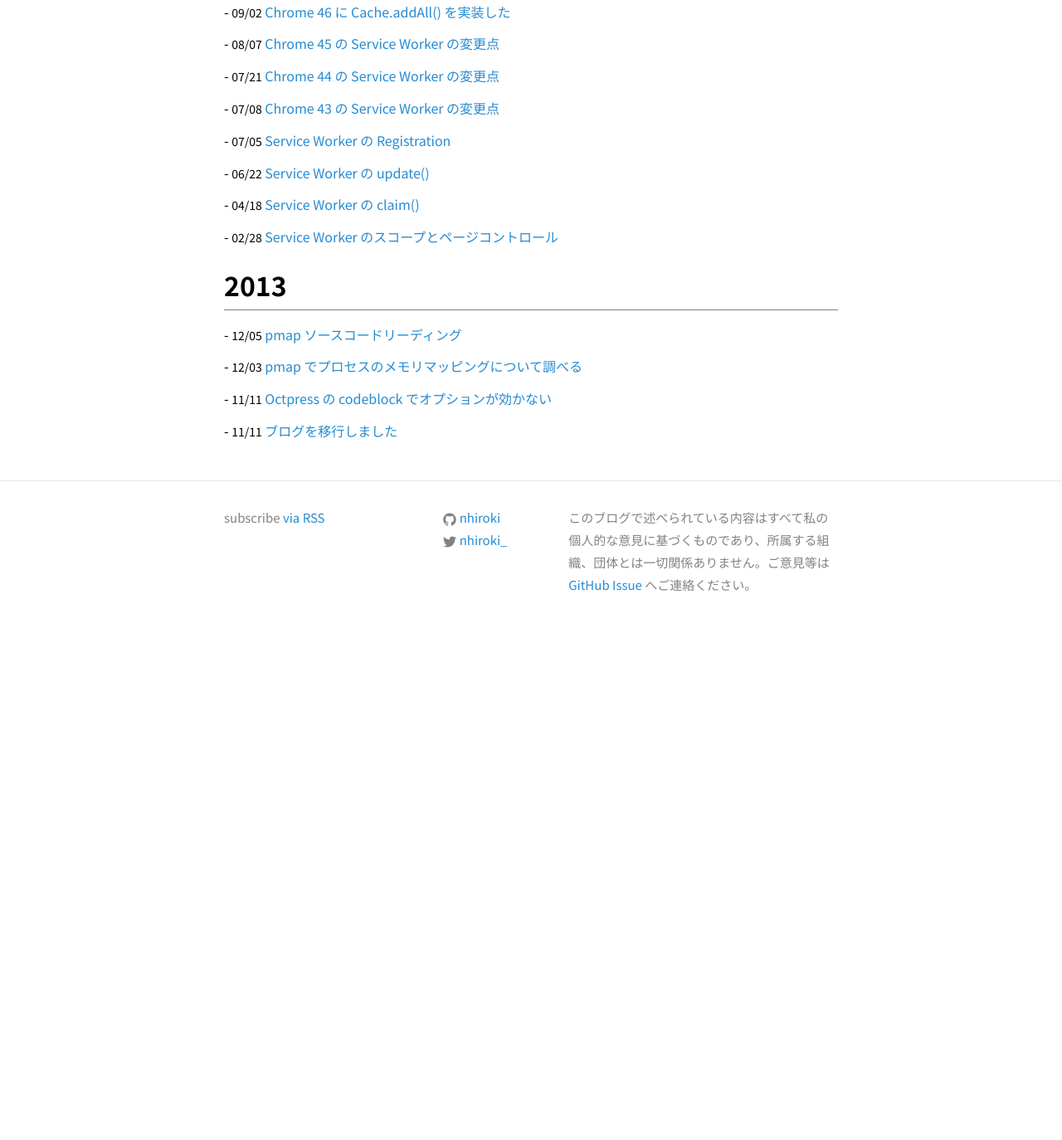
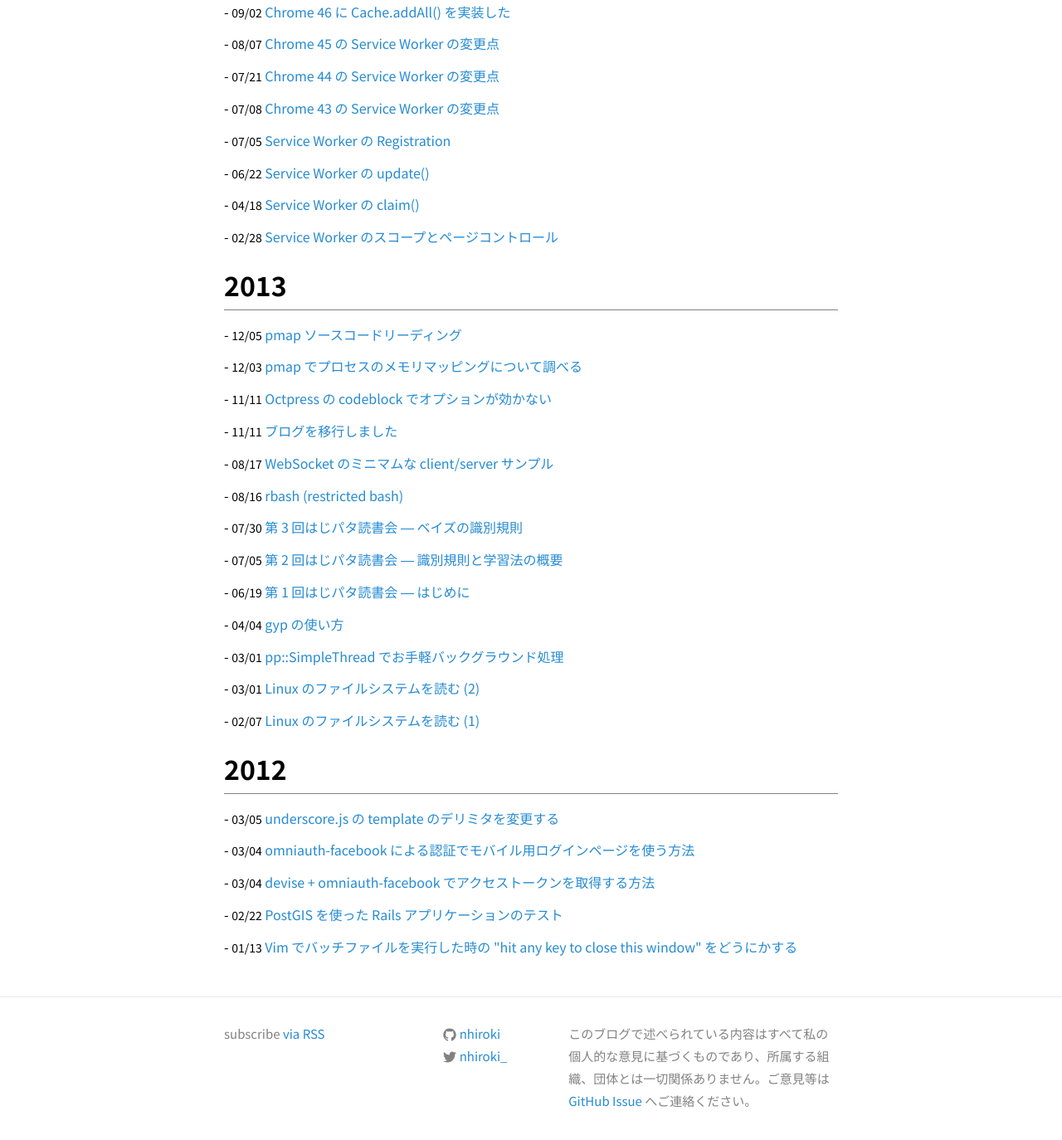
Before and after one commit to nhiroki/nhiroki.github.io, a Jekyll site: the page built from index.html, in a window 1280 px wide and 1400 px high, scrolled down 2443 px. Shown: the top 1374 px of the window at 83% size. Built offline with Jekyll 4.4.1, drawn with Linux system fonts in a browser that asks for light colours; before the commit the page ends 3221 px from its top, so only the background shows below that.

Commit message:
Import old blog articles (2012 - 2013)

````diff
--- a/_data/tags.yml
+++ b/_data/tags.yml
@@ -14,3 +14,5 @@
   name: paper
 web:
   name: web
+tool:
+  name: tool
--- /dev/null
+++ b/_posts/2012-01-31-vim.md
@@ -0,0 +1,25 @@
+---
+layout: post
+title: "Vim でバッチファイルを実行した時の \"hit any key to close this window\" をどうにかする"
+date: 2012-01-13 10:51:00 +09:00
+tags: tool
+image: /images/profile.png
+---
+
+Windows で GVim を使っている時にバッチファイルを叩きたくなることがあると思います。そんな時は
+
+`:!<command>`
+
+を叩きますが、これだとバッチファイル終了後に "hit any key to close this window" と書かれた DOS 窓が残ってしまいます。これを毎回手動で消すのは面倒くさいので自動的に閉じる方法を調べたところ、次のページが見つかりました。
+
+[Vim - General - hit any key to close this window](http://vim.1045645.n5.nabble.com/hit-any-key-to-close-this-window-td1166224.html "Vim - General - hit any key to close this window")
+
+やり方はまず下記のキーマップを登録し、
+
+`:noremap K :silent !{program} <c-r><c-w><cr>`
+
+次のようにコマンドを叩けば OK です。
+
+`:silent !<command>`
+
+キーマップは gvimrc とかに書いておくと良いんじゃないでしょうか。
--- /dev/null
+++ b/_posts/2012-02-22-rails-postgis.md
@@ -0,0 +1,52 @@
+---
+layout: post
+title: "PostGIS を使った Rails アプリケーションのテスト"
+date: 2012-02-22 14:34:00 +09:00
+tags: web
+image: /images/profile.png
+---
+
+PostGIS の位置情報カラムを使った Rails アプリケーションのテストを実行する時、次のようなエラーを表示して失敗してしまう (Rails 3.1.1, PostgreSQL 9.1.1, PostGIS 1.5.3)。
+
+```bash
+$ bundle exec rake test:functional
+rake aborted!
+PGError: ERROR:  関数addgeometrycolumn(unknown, unknown, integer, unknown,
+integer)は存在しません
+LINE 1: ...d_at" timestamp, "updated_at" timestamp) ; SELECT AddGeometr...
+```
+
+この原因は test 用の DB を構築する際に PostGIS 関連の関数がロードされないかららしい。そこで、db/schema.rb から test 用 DB を構築するのではなく、development 用 DB のスキーマをダンプした SQL から構築するようにする。
+
+SQL で test 用 DB を構築するには config/environments/test.rb を次のように修正する (コメントを読むと PostGIS に限らず DB 固有のカラム型を使う場合は SQL を使えと書いてある)。
+
+```bash
+$ vim config/environments/test.rb
+   # Use SQL instead of Active Record's schema dumper when creating the test
+database.
+   # This is necessary if your schema can't be completely dumped by the schema
+dumper,
+   # like if you have constraints or database-specific column types
+   # config.active_record.schema_format = :sql
+   config.active_record.schema_format = :sql      (<= コメントを外す)
+```
+
+あとはテストを実行すれば OK。
+
+```bash
+$ bundle exec rake test:functionals RAILS_ENV=test
+```
+
+テスト実行中に development 用 DB のスキーマを複製した db/test_structure.sql が生成され、これをもとに test 用 DB が生成される。
+
+# 追記 (2012/02/22)
+
+db/test_structure.sql が生成されない場合は、
+
+```bash
+$ bundle exec rake db:test:clone_structure
+$ mv development_structure.sql test_structure.sql
+$ bundle exec rake test:functionals RAILS_ENV=test
+```
+
+とすれば大丈夫そう。
--- /dev/null
+++ b/_posts/2012-03-04-devise-omniauth-facebook.md
@@ -0,0 +1,30 @@
+---
+layout: post
+title: "devise + omniauth-facebook でアクセストークンを取得する方法"
+date: 2012-03-04 18:02:00 +09:00
+tags: web
+image: /images/profile.png
+---
+
+Facebook に devise + omniauth-facebook で OAuth2 認証した時のアクセストークンの取得方法を備忘録がてらメモ。環境は Rails 3.1.1, devise 1.5.2, omniauth-facebook 1.1.0。
+
+アクセストークンはコールバックアクションで取得できる。[OmniAuth  Overview · plataformatec/devise Wiki](https://github.com/plataformatec/devise/wiki/OmniAuth:-Overview "OmniAuth Overview · plataformate/deise Wiki") のインストラクションに従っているなら、RAILS_ROOT/app/controllers/user/omniauth_callbacks_controller.rb 内の `request.env["omniauth.auth"].credentials.token` がそれ。
+
+```ruby
+class User::OmniauthCallbacksController < Devise::OmniauthCallbacksController
+  def facebook
+    # You need to implement the method below in your model
+    @user = User.find_for_facebook_oauth(request.env["omniauth.auth"], current_user)
+
+    if @user.persisted?
+      flash[:notice] = I18n.t "devise.omniauth_callbacks.success", :kind => "Facebook"
+      sign_in_and_redirect @user, :event => :authentication
+    else
+      session["devise.facebook_data"] = request.env["omniauth.auth"]
+      redirect_to new_user_registration_url
+    end
+  end
+end
+```
+
+`User.find_for_facebook_oauth` 内で保存して、Facebook API を叩く時に使う。なお、API を叩く時は fb_graph を使ってます。
--- /dev/null
+++ b/_posts/2012-03-04-omniauth-facebook.md
@@ -0,0 +1,23 @@
+---
+layout: post
+title: "omniauth-facebook による認証でモバイル用ログインページを使う方法"
+date: 2012-03-04 18:19:00 +09:00
+tags: web
+image: /images/profile.png
+---
+
+omniauth-facebook を使って OAuth2 認証をするときに Facebook のログインページをモバイル用にする方法 (デフォルトだと PC 用の大きなログイン画面になる)。環境は Rails 3.1.1, devise 1.5.2, omniauth-facebook 1.1.0。
+
+変更する方法は簡単。認証ページへのリンクに display パラメータを与えれば OK。例えば,
+
+```html
+<a href="/auth/facebook">Login with Facebook</a>
+```
+
+の場合は、
+
+```html
+<a href="/auth/facebook?display=touch">Login with Facebook</a>
+```
+
+にする。display の他の値は [Dialoge Overview - facebook DEVELOPERS](http://developers.facebook.com/docs/reference/dialogs/#display "Dialoge Overview - facebook DEVELOPERS") に載っている (page, popup, iframe, touch, wap がある)。
--- /dev/null
+++ b/_posts/2012-03-05-undescore-js.md
@@ -0,0 +1,18 @@
+---
+layout: post
+title: "underscore.js の template のデリミタを変更する"
+date: 2012-03-05 05:30:00 +09:00
+tags: web
+image: /images/profile.png
+---
+
+注) この記事は [Rails with Underscore.js Templates](http://stackoverflow.com/questions/7514922/rails-with-underscore-js-templates "Rails with Underscore.js Templates") の内容を日本語で要約したものです。
+
+underscore.js を rails で使うと、template のデリミタ `<%= hoge =>` が erb のそれとかぶってしまいうまく動かない。そこで、template で使うデリミタを別のものに変更する。例えば、`{% raw %}{{= hoge }}{% endraw %}` に変更する場合は、あらかじめ次のコードを実行させる。
+
+```js
+_.templateSettings = {
+    interpolate: /\{\{\=(.+?)\}\}/g,
+    evaluate: /\{\{(.+?)\}\}/g
+};
+```
--- /dev/null
+++ b/_posts/2013-02-07-linux-fs-reading1.md
@@ -0,0 +1,37 @@
+---
+layout: post
+title: "Linux のファイルシステムを読む (1)"
+date: 2013-02-07 00:06:00 +09:00
+tags: linux codereading
+image: /images/profile.png
+---
+
+ずっと気になっていた Linux のファイルシステムのコードを読み始めることにした。カーネルのコードなんてまともに読んだことがないので、ちょっとずつ頑張る。
+
+Linux のコードベースでファイルシステム関係のものが入っているのは多分 linux/fs。このディレクトリにファイルシステム共通のコードがいて、その下位ディレクトリに各ファイルシステム特有のコードが入っているのかな？
+
+```bash
+$ tree linux/fs/ext2
+linux/fs/ext2/
+├── Kconfig
+├── Makefile
+├── acl.c
+├── acl.h
+├── balloc.c
+├── dir.c
+├── ext2.h
+├── file.c
+├── ialloc.c
+├── inode.c
+├── ioctl.c
+├── namei.c
+├── super.c
+├── symlink.c
+├── xattr.c
+├── xattr.h
+├── xattr_security.c
+├── xattr_trusted.c
+├── xattr_user.c
+├── xip.c
+└── xip.h
+```
--- /dev/null
+++ b/_posts/2013-03-01-linux-fs-reading2.md
@@ -0,0 +1,62 @@
+---
+layout: post
+title: "Linux のファイルシステムを読む (2)"
+date: 2013-03-01 01:30:00 +09:00
+tags: linux codereading
+image: /images/profile.png
+---
+
+"ソースコードを読むときは中心的なデータ構造から眺めるべし" と昔何かで教わったので、ファイルシステムの中心的なデータである inode 情報を眺めてみる。
+
+```c
+// linux/fs/ext2/ext2.h
+/*
+ * Structure of an inode on the disk
+ */
+struct ext2_inode {
+    __le16  i_mode;     /* File mode */
+    __le16  i_uid;      /* Low 16 bits of Owner Uid */
+    __le32  i_size;     /* Size in bytes */
+    __le32  i_atime;    /* Access time */
+    __le32  i_ctime;    /* Creation time */
+    __le32  i_mtime;    /* Modification time */
+    __le32  i_dtime;    /* Deletion Time */
+    __le16  i_gid;      /* Low 16 bits of Group Id */
+    __le16  i_links_count;  /* Links count */
+    __le32  i_blocks;   /* Blocks count */
+    __le32  i_flags;    /* File flags */
+...
+}
+
+/*
+ * second extended file system inode data in memory
+ */
+struct ext2_inode_info {
+    __le32  i_data[15];
+    __u32   i_flags;
+    __u32   i_faddr;
+    __u8    i_frag_no;
+    __u8    i_frag_size;
+    __u16   i_state;
+    __u32   i_file_acl;
+    __u32   i_dir_acl;
+    __u32   i_dtime;
+...
+}
+```
+
+メンバの詳細は追々見ていくとして、どうやら inode はディスク上の形式とメモリ上の形式の二種類があるらしく、両者の構造はだいぶ違う。頻繁に読み書きするものはメモリに置いておいて、あとはディスクに書き出しておくということなんだろう。
+
+ちなみに `__u32` は "unsigned 32bit"、`__le16` は "little endian 16bit" を意味し、次のように定義されている。
+
+```c
+// linux/include/uapi/linux/types.h
+typedef __u16 __bitwise __le16;
+typedef __u16 __bitwise __be16;
+typedef __u32 __bitwise __le32;
+typedef __u32 __bitwise __be32;
+typedef __u64 __bitwise __le64;
+typedef __u64 __bitwise __be64;
+```
+
+`__bitwise` は sparse と呼ばれる静的コード解析ツールのためのアノテーションで、endian をごちゃ混ぜにしないように指定するものらしい ([Sparse (Wikipedia)](http://en.wikipedia.org/wiki/Sparse "Sparse (Wikipedia)"))。
--- /dev/null
+++ b/_posts/2013-03-01-simple-thread.md
@@ -0,0 +1,27 @@
+---
+layout: post
+title: "pp::SimpleThread でお手軽バックグラウンド処理"
+date: 2013-03-01 21:43:00 +09:00
+categories: web
+image: /images/profile.png
+---
+
+Native Client の話。Pepper API の version は 25 です。
+
+Pepper API には pp::SimpleThread というユーティリティーがあって、これがちょろっとバックグラウンドスレッドを使いたい時に便利なので紹介。
+
+pp::SimpleThread[^1] は pthread/Windows thread をラップし、その上で pp::MessageLoop[^2] を走らせることができるユーティリティーです。pp::SimpleThread のインスタンスを作って、pp::MessageLoop に PostWork() でタスクを投げれば、それを別スレッドで実行してくれます。
+
+使い方は簡単。
+
+```cpp
+pp::SimpleThread thread = new pp::SimpleThread(instance);
+thread->message_loop()->PostWork(task);
+```
+
+これで task がバックグラウンドスレッドで実行されます。
+
+NaCl module のメインスレッドでは blocking 処理を行えないので、Pepper API を叩くときは (1) asynchronous callback を渡して非同期に処理するか (callback 関数がずらずら・・・)、もしくは (2) 別スレッドで blocking callback で待つ (スレッド作るのめんどくさい・・・) 必要がありますが、pp::SimpleThread を使えば (2) の処理が手軽に書けます。
+
+[^1]: ppapi/utility/threading/simple_thread.h
+[^2]: [pp::MessageLoop Class Reference](https://developers.google.com/native-client/pepper25/peppercpp/classpp_1_1_message_loop "pp::MessageLoop Class Reference")
--- /dev/null
+++ b/_posts/2013-04-04-gyp.md
@@ -0,0 +1,62 @@
+---
+layout: post
+title: "gyp の使い方"
+date: 2013-04-04 01:33:00 +09:00
+tags: tool
+image: /images/profile.png
+---
+
+備忘録用に [gyp (generate your project)](https://code.google.com/p/gyp/ "gyp (generate yourprojects)") のミニマムな使い方をメモ。
+
+まず適当なプログラムを書く。
+
+```cpp
+// hello.cc
+#include <iostream>
+
+int main() {
+  std::cout << "Hello, gyp!" << std::endl;
+  return 0;
+}
+```
+
+gyp をインストールする。Ubuntu 12.04 なら次のようにインストールできる。
+
+```bash
+$ sudo apt-get install gyp
+```
+
+hello.gyp を書く。
+
+```js
+{
+  'targets': [
+    {
+      'target_name': 'hello',
+      'type': 'executable',
+      'sources': [
+        'hello.cc',
+      ],
+    },
+  ],
+}
+```
+
+次のコマンドを叩くと Makefile が生成される。src directory を指定するために depth オプションが必要。無いとエラーを吐く。
+
+```bash
+$ gyp hello.gyp --depth=.
+```
+
+完成した Makefile を使って make する。コンパイル成果物が ./out/Default/ 以下に出力される。
+
+```bash
+$ make
+  CXX(target) out/Default/obj.target/hello/hello.o
+  LINK(target) out/Default/hello
+  LINK(target) out/Default/hello: Finished
+$ ./out/Default/hello
+Hello, gyp!
+```
+
+*.gyp に書けるパラメータはこちらを参照: [GypLanguageSpecification](https://code.google.com/p/gyp/wiki/GypLanguageSpecification "GypLanguageSpecification")
--- /dev/null
+++ b/_posts/2013-06-19-event-hajipata1.md
@@ -0,0 +1,108 @@
+---
+layout: post
+title: "第 1 回はじパタ読書会 ― はじめに"
+date: 2013-06-19 01:54:00 +09:00
+tags: event
+image: /images/profile.png
+---
+
+**見聞きした内容をひたすらメモしたものです。間違い等あったらコメント欄にお願いします。**
+
+この読書会について: [http://atnd.org/events/40245](http://atnd.org/events/40245 "http://atnd.org/events/40245")
+
+# 第一章発表 (Prunus1350 さん)
+
+[発表資料 (Prunus1350さん)](http://www.slideshare.net/Prunus1350/1-23146712 "発表資料 (Prunus1350さん)") (資料を見てもらった方が正確です)
+
+勉強会発足の経緯 -> オライリー本の勉強会
+
+- オープンソースで学ぶ社会ネットワーク分析――ソーシャルWebの「つながり」を見つけ出す
+- 集合知プログラミング
+
+## 1.1 パターン認識とは
+"対象の特徴量から対象が属するカテゴリを推測する方法"
+パターン認識 (Rで学ぶデータサイエンス 5) より
+
+硬貨の例
+
+- 識別対象
+- 特徴抽出
+  - 特徴量: サイズ、重さ、透磁率、・・・
+  - 特徴ベクトル: 特徴量をベクトルにしたもの
+- 識別規則 (10yen, 50yen, 100yen, ..., 識別不能)
+
+識別対象は多岐に渡る
+
+特徴ベクトルの形になれば、同じ識別規則が様々な識別対象に使える
+
+## 1.2 特徴の型
+
+観測された特徴
+
+- 定性的特徴 (非数値データ)
+  - 名義尺度 (分類のための単なる名前)
+  - 順序尺度 (順序関係を表す)
+- 定量的特徴 (数値データ)
+  - 比例尺度 (原点が定まっており、比率が意味を持つ)
+  - 間隔尺度 (一定の単位で量られた量、量間の比が意味を持たない)
+
+## 例題 1.1
+
+符号化: 定性的な特徴を計算機上で扱うために符号化を行う
+
+- 2 クラス: 0,1
+- 多クラス: (0,1,0,0,0)^T
+
+## 1.3 特徴ベクトル空間と次元の呪い
+
+特徴数が d 個あれば、特徴ベクトルは d 次元線形空間を張る
+
+(例) 手書き文字認識 (kaggle)
+
+28x28 = 784 個の画素値。各画素が256階調のグレースケール。784 次元のベクトル空間の各軸が 256 段階を持つ...
+
+次元の呪い
+
+## 例題 1.2
+
+超立方体
+
+解説がよく分からん -> 次元を落として考えてみよう！
+
+## 章末 1.1
+
+指紋の種類: 渦状紋、蹄状紋、弓状紋 (http://ja.wikipedia.org/wiki/%E6%8C%87%E7%B4%8B)
+
+枝分かれなども特徴として使える
+
+## 章末 1.2
+
+次元を落として考えてみる
+
+# パターン認識 (Rで学ぶデータサイエンス 5)　第1章「判別能力の評価」 (kenchan0130_aki さん)
+
+判別能力の評価
+
+判別問題: 入力された特徴量 x からラベル y を予測する問題
+
+ラベル y を返す判別器 F(x) の予測精度を評価したい
+
+指標
+
+- 誤り率
+  - 訓練誤差: 学習データに対する誤り率
+  - 予測誤差: 未知のテストデータに対する誤り率
+- 損失行列による評価
+- 交差検証法による予測精度の推定
+  - 学習データを２つに分けて、一方で判別器を推定
+  - 他方でその精度を評価し、予測誤差を推定
+    - k-交差検証法: これを k 分割繰り返す方法
+- 陽性率、偽陽性率、ROC曲線、AUC
+  - 陽性率 -> 第一種の過誤
+  - 偽陽性率 -> 第二種の過誤 (こっちはヤバイやつ)
+  - 偽陽性率をある一定の値以下に抑えた時の陽性率を最大化する判別器を採択
+  - AUC: ROC曲線下の面積。分類器の性能の良さを表す
+- 適合率、再現率、F値
+  - 適合率: 検索結果内に実際に目的の情報を含んでいるページの割合
+  - 再現率: 目的の情報を含んでいるページ全体の中での正しい検索結果の割合
+- F値: 検索結果の過不足の無さ
--- /dev/null
+++ b/_posts/2013-07-05-event-hajipata2.md
@@ -0,0 +1,59 @@
+---
+layout: post
+title: "第 2 回はじパタ読書会 ― 識別規則と学習法の概要"
+date: 2013-07-05 11:24:00 +09:00
+tags: event
+image: /images/profile.png
+---
+
+第 2 回「はじめてのパターン認識」読書会に参加してきました。
+
+**この読書会について**: [http://atnd.org/events/40743](http://atnd.org/events/40743 "http://atnd.org/events/40743")
+
+参加者の多くは研究や仕事でパターン認識を使われているようで、現場での事例などを交えながら分かりやすく説明してくれてとてもためになります。逆に未学習者はしっかりと教科書を予習して、分からないところを洗い出しておくことが大事そうです。(私は超初学者です)
+
+さてさて、今回やった第二章は識別規則と学習法の概要が紹介されていて、様々な用語や手法が登場します。各項目の説明はそれなりに分かったつもりになれたのですが、一読しただけでは全体像が把握できなかったので、改めてざっくりと整理してみました。
+
+("はじめてのパターン認識" の第 1 版を参考にしています。)
+
+## 識別規則の構成法
+
+入力データ x からクラス Ci への写像を **識別規則** という。識別規則は関数 y=f(x) を用いて表現する。実際には写像の性質を決めるパラメータ w を付加した y=f(x; w) となるらしい。
+
+識別規則を構成する方法は主に次の 4 つがある。
+
+- **事後確率による方法**: ベイズの最大事後確率、など
+- **距離による方法**: 最近傍法、など
+- **関数値による方法**: パーセプトロン型学習回路、サポートベクトルマシン、など
+- **決定木による方法**: 決定木
+
+学習の目的は、入力データが正しいクラスに対応する関数値を出すように、パラメータ w を決めること。
+
+## 学習の方法
+
+**教師あり学習**、**教師なし学習**。**半教師あり学習**というものもあるらしい。
+
+## データの分割方法
+
+データを学習用とテスト用に分割する方法 (交差確認法とブートストラップ法を理解しておけば、とりあえず「はじパタ読んだよ」と言える、らしい)。
+
+1. **ホールドアウト法 (holdout 法)**
+2. **交差確認法 (cross validation 法)**
+3. **一つ抜き法 (leave-one-out 法)**
+4. **ブートストラップ法 (bootstrap 法)**
+
+## モデル選択
+
+モデル選択とは誤り率が小さくなるようなパラメータ w を選択する方法のこと ("モデル" という言葉が何を指すのかがいまいちよく分かってない・・・。あと "統計モデル" というものも分かっていない。)。
+
+モデル選択のための代表的な手法としては次の 3 つがある。
+
+- **赤池の情報量基準 (AIC: Akaike Information Criterion)**
+- **ベイズ情報量基準 (BIC: Bayesian Information Criterion)**
+- **最小距離基準 (MDL: Minimum Distance Length)**
+
+AIC の場合、算出された値が最も小さいモデルを選択すると良いことが多いらしい。他の手法については気が向いたら調べる。
+
+## まとめ
+
+次回も楽しみです！
--- /dev/null
+++ b/_posts/2013-07-30-event-hajipata3.md
@@ -0,0 +1,17 @@
+---
+layout: post
+title: "第 3 回はじパタ読書会 ― ベイズの識別規則"
+date: 2013-07-30 12:26:00 +09:00
+tags: event
+image: /images/profile.png
+---
+
+すっかり遅くなりましたが、第 3 回「はじめてのパターン認識」読書会に参加してきました。
+
+**この読書会について**: [http://atnd.org/events/41119](http://atnd.org/events/41119 "http://atnd.org/events/41119")
+
+前回の読書会 (はじパタ第二章) では識別規則の構成方法として、(1) 事前確率による方法、(2) 距離による方法、(3) 関数値による方法、(4) 決定木による方法、が紹介されました。今回の第三章では、(1) 事前確率による方法として、ベイズの最大事後確率による識別規則の構成方法が説明されています。
+
+個人的にこの章の嫌なところは、大学時代におざなりにしていた確率論の計算や用語などがバンバン出てくるところなんですが、発表者の方がチェックポイントを抑えた発表をしてくださったおかげで、かなり見通しよく学ぶことができました。
+
+この章の個人的つまずきポイントとまとめを書きたかったのですが、旬を過ぎてしまった感があるのでスキップ。
--- /dev/null
+++ b/_posts/2013-08-16-rbash.md
@@ -0,0 +1,23 @@
+---
+layout: post
+title: "rbash (restricted bash)"
+date: 2013-08-16 12:39:00 +09:00
+tags: linux
+---
+
+rbash なるものを知ったのでメモ．制限付きの Bash．
+
+rbash 上では cd を使ったディレクトリ変更，PATH, ENV
+などの値の設定や取り消し，リダイレクトなどが禁止される．
+
+```bash
+$ rbash
+$ cd ../
+rbash: cd: restricted
+$ PATH=$PATH:/foo/bar/
+rbash: PATH: readonly variable
+$ echo "hello" > hoge
+rbash: hoge: restricted: cannot redirect output
+```
+
+制限される項目は man で rbash(1) を参照．
--- /dev/null
+++ b/_posts/2013-08-17-websocket-server-client-sample.md
@@ -0,0 +1,67 @@
+---
+layout: post
+title: "WebSocket のミニマムな client/server サンプル"
+date: 2013-08-17 21:35:00 +09:00
+tags: web
+image: /images/profile.png
+---
+
+WebSocket のミニマムな client/server サンプルをメモ。
+
+# サーバサイド
+
+サーバサイドは [EM-WebSocket](https://github.com/igrigorik/em-websocket "EM-WebSocket") を使った Ruby による実装。送られてきたメッセージを接続済みの clients に送信する。
+
+```ruby
+require 'em-websocket'
+
+conns = Array.new
+
+EM::WebSocket.start(:host => "0.0.0.0", :port => 8080) do |ws|
+  ws.onopen do
+    puts "Connected"
+    ws.send "Connected"
+    conns.push(ws) unless conns.index(ws)
+  end
+
+  ws.onmessage do |msg|
+    puts "Received #{msg}"
+    ws.send msg
+    conns.each do |conn|
+      conn.send(msg) unless conn == ws
+    end
+  end
+
+  ws.onclose do
+    puts "Closed"
+    conns.delete(ws)
+  end
+end
+```
+
+'em-websocket' の gem をインストール後、`$ ruby server.rb` でサーバを起動。
+
+# クライアントサイド
+
+適当な html ファイルで次のスクリプトをロードする。
+
+```js
+var ws = new WebSocket("ws://localhost:8080");
+
+ws.onclose = function() {
+  log("Closed");
+};
+
+ws.onopen = function() {
+  log('Connected');
+  ws.send("Hello");
+};
+
+ws.onmessage = function(e) {
+  log(e.data);
+};
+
+function log(msg) {
+  console.log("[log] " + msg);
+};
+```
````
Also changed, not shown: tag/tool.md (added, +5 -0 lines).
